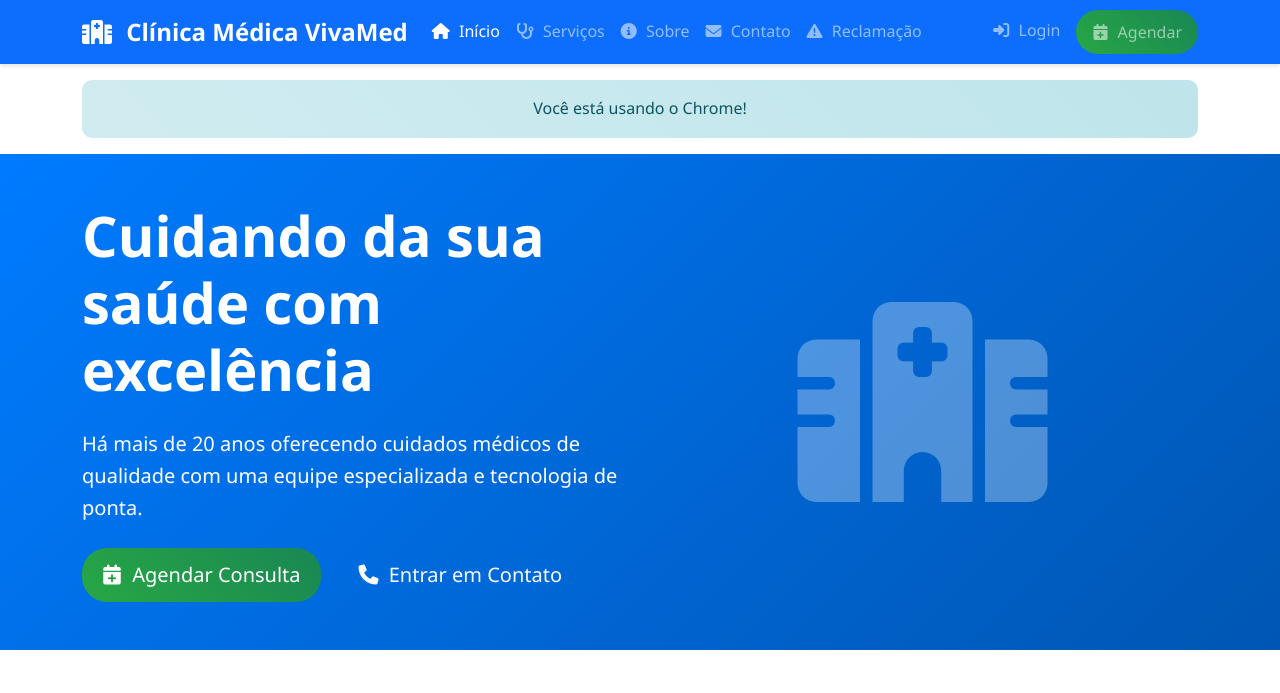
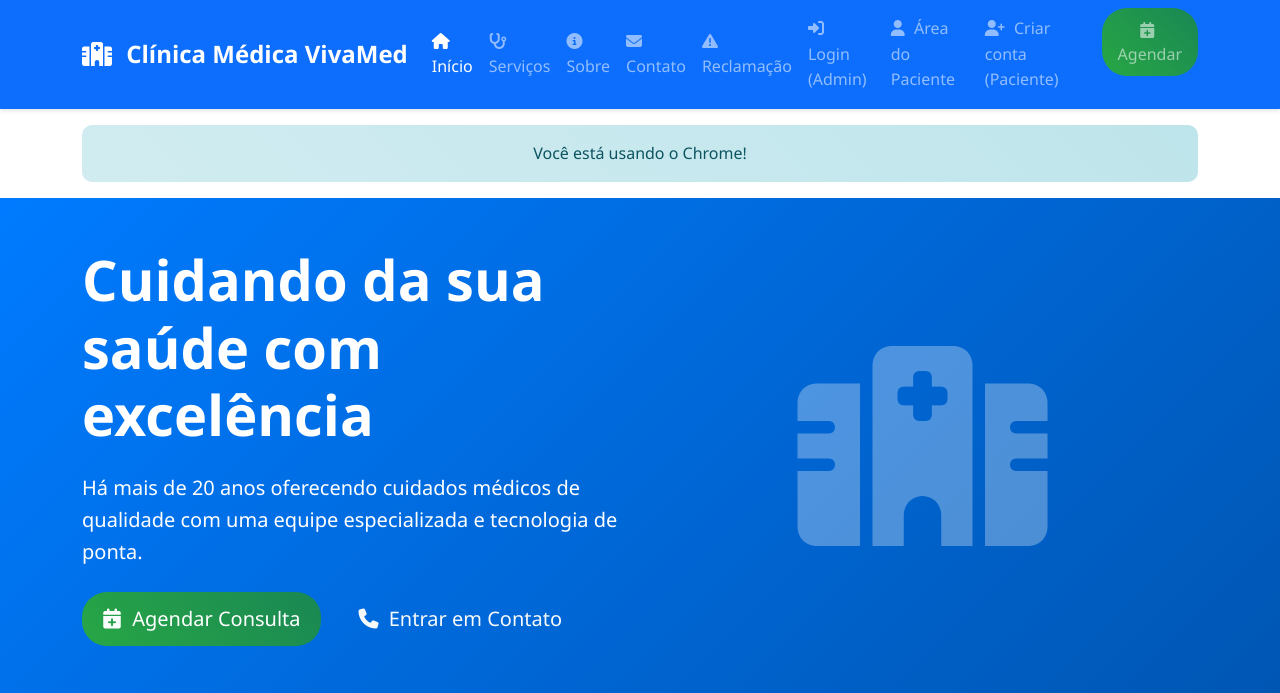
Before and after one commit to bpasqualotto/clinica-TCC, a PHP site: page /index.php in a window 1280 px wide. Shown: the top 693 px of the page. Run offline with PHP 8.4, Linux system fonts and the light colour scheme.

Commit message:
Refactor navigation menu for improved structure

```diff
--- a/menu.php
+++ b/menu.php
@@ -1,3 +1,22 @@
+<?php
+// Menu reutilizável – garante sessão e funções globais
+require_once __DIR__ . '/config.php';
+
+// 🔒 Trava anti-duplicação: se já renderizou o menu, não imprime de novo
+if (defined('MENU_RENDERED')) return;
+define('MENU_RENDERED', true);
+
+// Sessões / helpers
+if (!function_exists('estaLogado')) {
+    function estaLogado(): bool { return isset($_SESSION['usuario_id']); } // admin/staff
+}
+if (!function_exists('estaLogadoPaciente')) {
+    function estaLogadoPaciente(): bool { return isset($_SESSION['paciente_id']); }
+}
+
+// Página atual para marcar "active"
+$__ATUAL = basename($_SERVER['PHP_SELF'] ?? '');
+?>
 <!-- Menu de Navegação Reutilizável -->
 <nav class="navbar navbar-expand-lg navbar-dark bg-primary sticky-top">
     <div class="container">
@@ -11,61 +30,115 @@
         </button>
 
         <div class="collapse navbar-collapse" id="navbarNav">
+            <!-- Esquerda -->
             <ul class="navbar-nav me-auto">
                 <li class="nav-item">
-                    <a class="nav-link <?php echo basename($_SERVER['PHP_SELF']) == 'index.php' ? 'active' : ''; ?>" href="index.php">
+                    <a class="nav-link <?= $__ATUAL==='index.php' ? 'active' : '' ?>" href="index.php">
                         <i class="fas fa-home"></i> Início
                     </a>
                 </li>
                 <li class="nav-item">
-                    <a class="nav-link <?php echo basename($_SERVER['PHP_SELF']) == 'servicos.php' ? 'active' : ''; ?>" href="servicos.php">
+                    <a class="nav-link <?= $__ATUAL==='servicos.php' ? 'active' : '' ?>" href="servicos.php">
                         <i class="fas fa-stethoscope"></i> Serviços
                     </a>
                 </li>
                 <li class="nav-item">
-                    <a class="nav-link <?php echo basename($_SERVER['PHP_SELF']) == 'sobre.php' ? 'active' : ''; ?>" href="sobre.php">
+                    <a class="nav-link <?= $__ATUAL==='sobre.php' ? 'active' : '' ?>" href="sobre.php">
                         <i class="fas fa-info-circle"></i> Sobre
                     </a>
                 </li>
                 <li class="nav-item">
-                    <a class="nav-link <?php echo basename($_SERVER['PHP_SELF']) == 'contato.php' ? 'active' : ''; ?>" href="contato.php">
+                    <a class="nav-link <?= $__ATUAL==='contato.php' ? 'active' : '' ?>" href="contato.php">
                         <i class="fas fa-envelope"></i> Contato
                     </a>
                 </li>
-                <!-- ✅ Novo item do menu para Reclamação -->
                 <li class="nav-item">
-                    <a class="nav-link <?php echo basename($_SERVER['PHP_SELF']) == 'reclamacao.php' ? 'active' : ''; ?>" href="reclamacao.php">
+                    <a class="nav-link <?= $__ATUAL==='reclamacao.php' ? 'active' : '' ?>" href="reclamacao.php">
                         <i class="fas fa-exclamation-triangle"></i> Reclamação
                     </a>
                 </li>
             </ul>
 
+            <!-- Direita -->
             <ul class="navbar-nav">
                 <?php if (estaLogado()): ?>
+                    <!-- Admin/Staff logado -->
                     <li class="nav-item dropdown">
                         <a class="nav-link dropdown-toggle" href="#" role="button" data-bs-toggle="dropdown">
-                            <i class="fas fa-user"></i> <?php echo $_SESSION['usuario']; ?>
+                            <i class="fas fa-user-shield"></i>
+                            <?= htmlspecialchars($_SESSION['usuario'] ?? 'Usuário') ?>
                         </a>
-                        <ul class="dropdown-menu">
-                            <li><a class="dropdown-item" href="dashboard.php">
-                                <i class="fas fa-tachometer-alt"></i> Dashboard
-                            </a></li>
+                        <ul class="dropdown-menu dropdown-menu-end">
+                            <li>
+                                <a class="dropdown-item" href="dashboard.php">
+                                    <i class="fas fa-tachometer-alt"></i> Dashboard
+                                </a>
+                            </li>
                             <li><hr class="dropdown-divider"></li>
-                            <li><a class="dropdown-item" href="logout.php">
-                                <i class="fas fa-sign-out-alt"></i> Sair
-                            </a></li>
+                            <li>
+                                <a class="dropdown-item" href="logout.php">
+                                    <i class="fas fa-sign-out-alt"></i> Sair
+                                </a>
+                            </li>
                         </ul>
                     </li>
+
+                <?php elseif (estaLogadoPaciente()): ?>
+                    <!-- Paciente logado -->
+                    <li class="nav-item dropdown">
+                        <a class="nav-link dropdown-toggle <?= ($__ATUAL==='paciente_dashboard.php') ? 'active' : '' ?>" href="#" role="button" data-bs-toggle="dropdown">
+                            <i class="fas fa-user"></i>
+                            <?= htmlspecialchars($_SESSION['paciente_nome'] ?? 'Paciente') ?>
+                        </a>
+                        <ul class="dropdown-menu dropdown-menu-end">
+                            <li>
+                                <a class="dropdown-item" href="paciente_dashboard.php">
+                                    <i class="fas fa-user-circle"></i> Minha conta
+                                </a>
+                            </li>
+                            <li><hr class="dropdown-divider"></li>
+                            <li>
+                                <a class="dropdown-item" href="paciente_logout.php">
+                                    <i class="fas fa-sign-out-alt"></i> Sair
+                                </a>
+                            </li>
+                        </ul>
+                    </li>
+
                 <?php else: ?>
+                    <!-- Ninguém logado -->
                     <li class="nav-item">
-                        <a class="nav-link" href="login.php">
-                            <i class="fas fa-sign-in-alt"></i> Login
+                        <a class="nav-link <?= $__ATUAL==='login.php' ? 'active' : '' ?>" href="login.php">
+                            <i class="fas fa-sign-in-alt"></i> Login (Admin)
+                        </a>
+                    </li>
+
+                    <!-- REMOVIDO: Criar conta (Admin) público -->
+                    <!-- <li class="nav-item">
+                        <a class="nav-link <?= $__ATUAL==='registro.php' ? 'active' : '' ?>" href="registro.php">
+                            <i class="fas fa-user-plus"></i> Criar conta (Admin)
+                        </a>
+                    </li> -->
+
+                    <!-- Área do Paciente + Criar Conta (Paciente) -->
+                    <li class="nav-item">
+                        <a class="nav-link <?= ($__ATUAL==='paciente_login.php') ? 'active' : '' ?>"
+                           href="paciente_login.php">
+                            <i class="fas fa-user"></i> Área do Paciente
+                        </a>
+                    </li>
+                    <li class="nav-item">
+                        <a class="nav-link <?= ($__ATUAL==='paciente_registro.php') ? 'active' : '' ?>"
+                           href="paciente_registro.php">
+                            <i class="fas fa-user-plus"></i> Criar conta (Paciente)
                         </a>
                     </li>
                 <?php endif; ?>
 
+                <!-- Agendar como página (sem modal) -->
                 <li class="nav-item">
-                    <a class="nav-link btn btn-success ms-2 px-3" href="#" data-bs-toggle="modal" data-bs-target="#agendamentoModal">
+                    <a class="nav-link <?= $__ATUAL==='agendar.php' ? 'active' : '' ?> btn btn-success ms-2 px-3"
+                       href="agendar.php">
                         <i class="fas fa-calendar-plus"></i> Agendar
                     </a>
                 </li>
```
